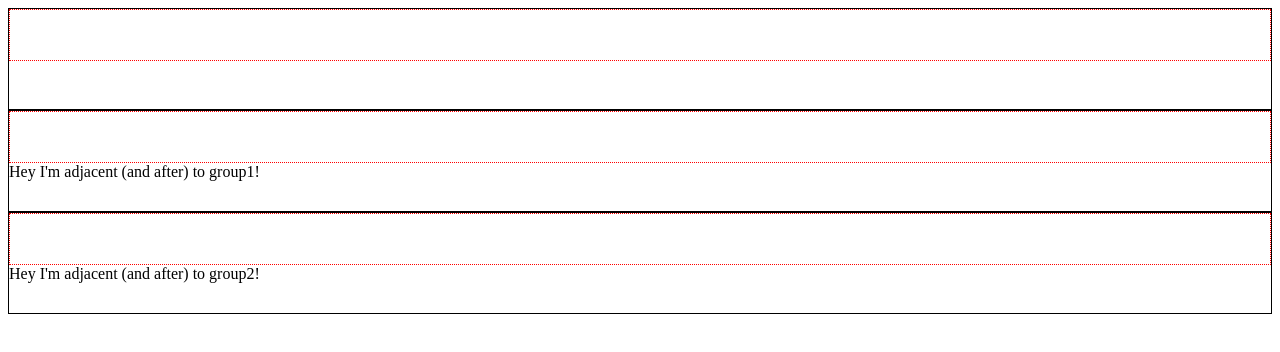
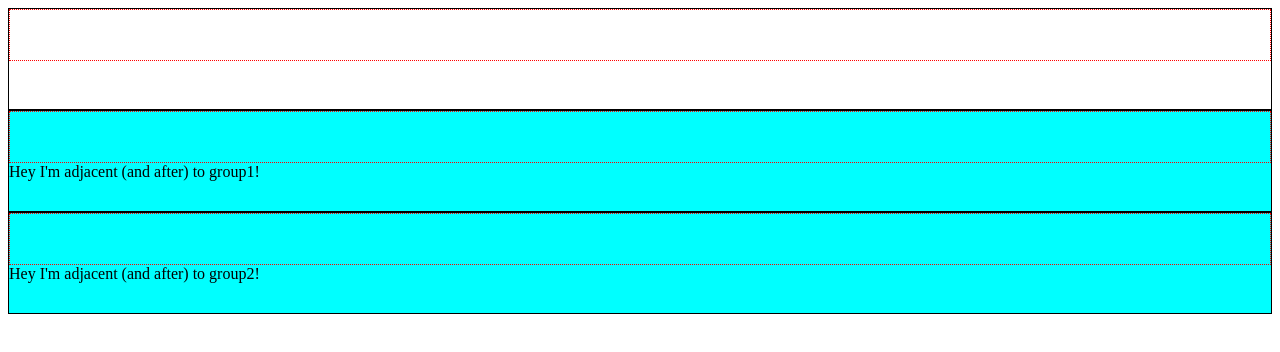
Before and after one commit to lxpan/odin-fullstack-js, a plain HTML site: page intermediate_html/css-advanced-selectors/sample.html in a window 1280 px wide. Drawn offline with Linux system fonts and the light colour scheme.

Commit message:
Use sibling selector '~'

```diff
--- a/intermediate_html/css-advanced-selectors/sample.html
+++ b/intermediate_html/css-advanced-selectors/sample.html
@@ -29,6 +29,11 @@
         .group1 + div + div::after {
             content: "Hey I'm adjacent (and after) to group2!";
         }
+
+        /* Selects all of group1's div siblings (elements on the same level) */
+        .group1 ~ div {
+            background-color: aqua;
+        }
     </style>
 </head>
 
```
